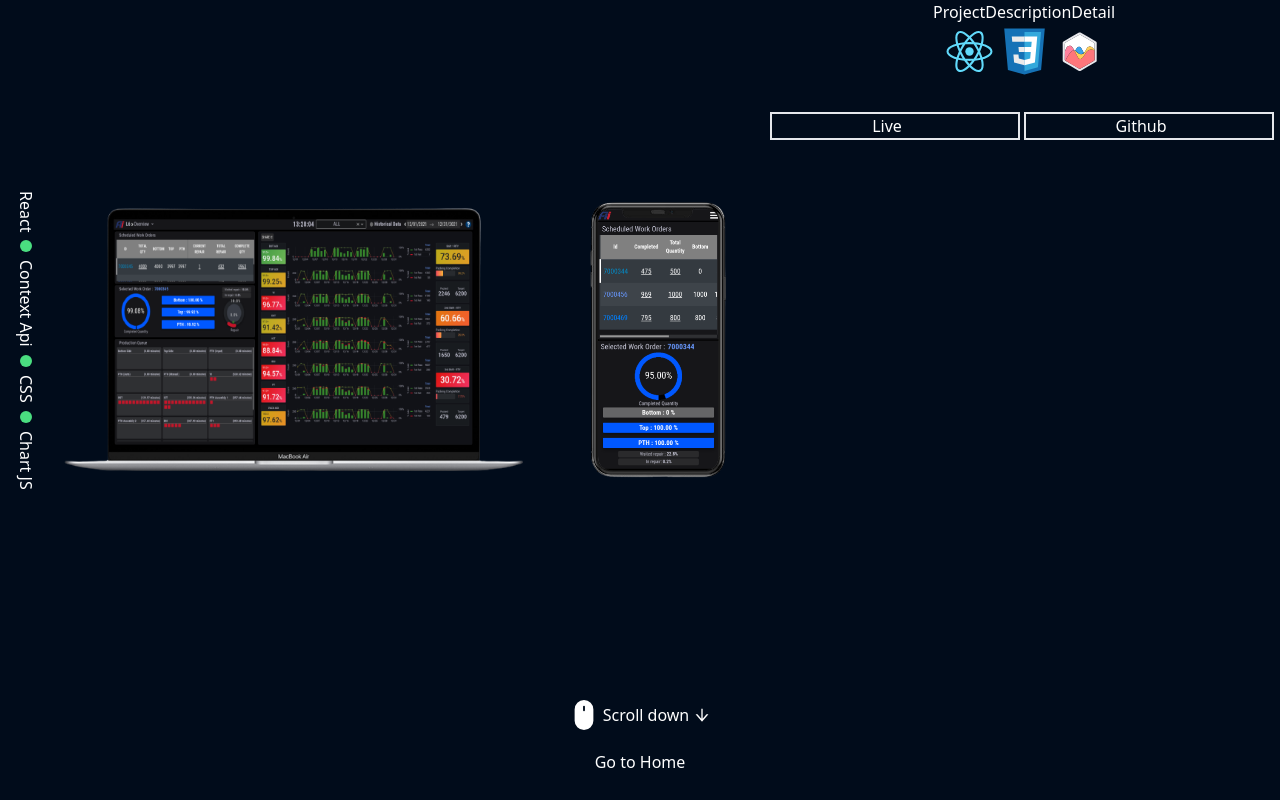
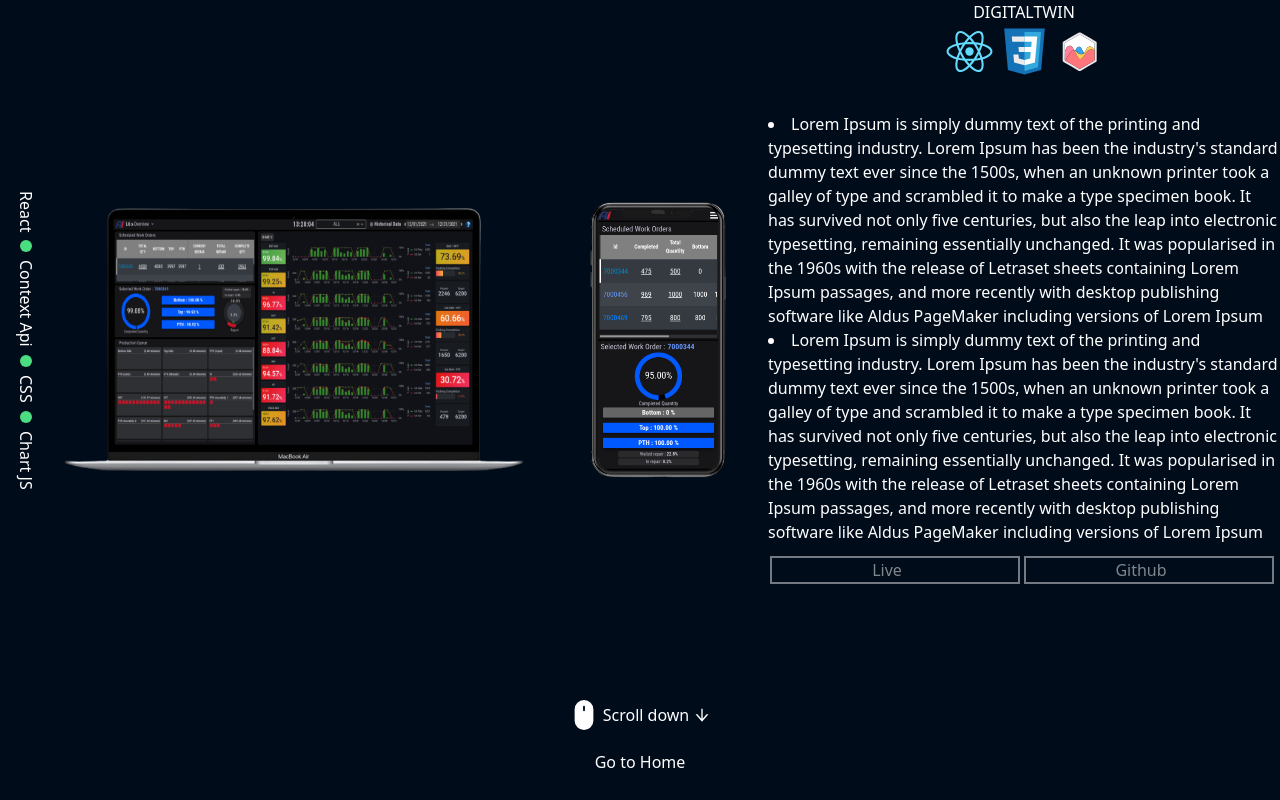
Before and after one commit to Anonymous-Chris/windowsportfolio, a React (Create React App) app: page /projects in a window 1280 px wide. Built offline with nearby package versions, Linux system fonts and the light colour scheme; what tw-elements would draw is missing.

Commit message:
feat: add config for buttons

```diff
--- a/src/Data/ProjectsData.js
+++ b/src/Data/ProjectsData.js
@@ -22,21 +22,55 @@ const ProjectsData = () => {
             component: "digitalTwin",
             stack: ["React", "Context Api", "CSS", "Chart JS"],
             laptopImage: [digitalTwinOverviewDesktop, digitalTwinFmcsDesktop, digitalTwinBsiDesktop],
-            mobileImage: [digitalTwinOverviewMobile, digitalTwinBsiMobile]
+            mobileImage: [digitalTwinOverviewMobile, digitalTwinBsiMobile],
+            config: {
+                isLive: false,
+                hasGithub: false
+            },
+            projectDesc: [
+                {
+                    desc: "Lorem Ipsum is simply dummy text of the printing and typesetting industry. Lorem Ipsum has been the industry's standard dummy text ever since the 1500s, when an unknown printer took a galley of type and scrambled it to make a type specimen book. It has survived not only five centuries, but also the leap into electronic typesetting, remaining essentially unchanged. It was popularised in the 1960s with the release of Letraset sheets containing Lorem Ipsum passages, and more recently with desktop publishing software like Aldus PageMaker including versions of Lorem Ipsum"
+                },
+                {
+                    desc: "Lorem Ipsum is simply dummy text of the printing and typesetting industry. Lorem Ipsum has been the industry's standard dummy text ever since the 1500s, when an unknown printer took a galley of type and scrambled it to make a type specimen book. It has survived not only five centuries, but also the leap into electronic typesetting, remaining essentially unchanged. It was popularised in the 1960s with the release of Letraset sheets containing Lorem Ipsum passages, and more recently with desktop publishing software like Aldus PageMaker including versions of Lorem Ipsum"
+                }
+            ]
         },
         {
             show: true,
             component: "fiicharger",
             stack: ["Vue", "Element UI", "SCSS"],
             laptopImage: [fiichargerStationDesktop, fiichargerReportsnDesktop, fiichargerPdfDesktop],
-            mobileImage: [fiichargerStationMobile, fiichargerReportsMobile]
+            mobileImage: [fiichargerStationMobile, fiichargerReportsMobile],
+            config: {
+                isLive: false,
+                hasGithub: false
+            },
+            projectDesc: []
+        },
+        {
+            show: true,
+            component: "surveillance",
+            stack: ["React", "CSS"],
+            laptopImage: [surveillanceDesktop, surveillanceHomeDesktop, surveillancePhotoDesktop],
+            mobileImage: [surveillanceMobile, surveillanceHomeMobile, surveillanceVideoMobile],
+            config: {
+                isLive: true,
+                hasGithub: true
+            },
+            projectDesc: []
         },
         {
             show: false,
-            component: "surveillance",
-            stack: ["React", "CSS"],
-            laptopImage: [surveillanceDesktop, surveillanceHomeDesktop, surveillancePhotoDesktop],
-            mobileImage: [surveillanceMobile, surveillanceHomeMobile, surveillanceVideoMobile]
+            component: "portfolio",
+            stack: [],
+            laptopImage: [],
+            mobileImage: [],
+            config: {
+                isLive: false,
+                hasGithub: false
+            },
+            projectDesc: []
         }
     ]
     return data
--- a/src/components/Pages/Projects/Buttons/GithubButton.js
+++ b/src/components/Pages/Projects/Buttons/GithubButton.js
@@ -1,8 +1,12 @@
 import React from "react"
 import { FiGithub } from "react-icons/fi"
-const GithubButton = () => {
+const GithubButton = ({ disabled }) => {
     return (
-        <div className="group mr-1 flex w-[inherit] max-w-[250px] items-center justify-center border-2 cursor-pointer">
+        <div
+            className={`group mr-1 flex w-[inherit] max-w-[250px] cursor-pointer items-center justify-center border-2 ${
+                disabled ? "cursor-not-allowed opacity-50" : ""
+            }`}
+        >
             <span className="mr-4">Github</span>
             <FiGithub className="absolute ml-[12rem] hidden group-hover:block"></FiGithub>
         </div>
--- a/src/components/Pages/Projects/Buttons/LiveButton.js
+++ b/src/components/Pages/Projects/Buttons/LiveButton.js
@@ -1,8 +1,12 @@
 import React from "react"
 import { FiCast } from "react-icons/fi"
-const LiveButton = () => {
+const LiveButton = ({ disabled }) => {
     return (
-        <div className="group mr-1 flex w-[inherit] max-w-[250px] cursor-pointer items-center justify-center border-2">
+        <div
+            className={`group mr-1 flex w-[inherit] max-w-[250px] cursor-pointer items-center justify-center border-2 ${
+                disabled ? "cursor-not-allowed opacity-50" : ""
+            }`}
+        >
             <span className="mr-4">Live</span>
             <FiCast className=" absolute ml-[12rem] hidden group-hover:block"></FiCast>
         </div>
--- a/src/components/Pages/Projects/EachProject.js
+++ b/src/components/Pages/Projects/EachProject.js
@@ -4,7 +4,7 @@ import { BsFillMouseFill } from "react-icons/bs"
 import GoHome from "../../../components/Pages/Common/GoHome"
 import ProjectDescription from "./ProjectDescription"
 import ProjectImages from "./ProjectImages"
-const EachProject = ({ lastItem, laptopImage, mobileImage, stackTextDesc, projectDescriptionDetail }) => {
+const EachProject = ({ lastItem, laptopImage, mobileImage, name, config, stackTextDesc, projectDesc }) => {
     return (
         <div className="projectElement projectSnapStop h-full w-full text-center">
             <div className="flex h-[85%] w-full flex-col lg:flex-row">
@@ -14,8 +14,10 @@ const EachProject = ({ lastItem, laptopImage, mobileImage, stackTextDesc, projec
                     stackTextDesc={stackTextDesc}
                 ></ProjectImages>
                 <ProjectDescription
+                    name={name}
                     stackTextDesc={stackTextDesc}
-                    projectDescriptionDetail={projectDescriptionDetail}
+                    projectDesc={projectDesc}
+                    config={config}
                 ></ProjectDescription>
             </div>
             <div className="m-auto mt-5 flex items-center justify-center">
--- a/src/components/Pages/Projects/ProjectDescription.js
+++ b/src/components/Pages/Projects/ProjectDescription.js
@@ -3,18 +3,17 @@ import GithubButton from "./Buttons/GithubButton"
 import LiveButton from "./Buttons/LiveButton"
 import HorizontalIconsStack from "./HorizontalIconsStack"
 import ProjectDescriptionDetail from "./ProjectDescriptionDetail"
-const ProjectDescription = ({ stackTextDesc, projectDescriptionDetail }) => {
+const ProjectDescription = ({ stackTextDesc, projectDesc, name, config }) => {
     return (
         <div className="flex w-full flex-col lg:w-[40%]">
+            {name.toUpperCase()}
             <div className="">
-                <ProjectDescriptionDetail
-                    projectDescriptionDetail={projectDescriptionDetail}
-                ></ProjectDescriptionDetail>
                 <HorizontalIconsStack stackTextDesc={stackTextDesc}></HorizontalIconsStack>
+                <ProjectDescriptionDetail projectDesc={projectDesc}></ProjectDescriptionDetail>
             </div>
             <div className="flex w-full justify-center">
-                <LiveButton></LiveButton>
-                <GithubButton></GithubButton>
+                <LiveButton disabled={!config.isLive}></LiveButton>
+                <GithubButton disabled={!config.hasGithub}></GithubButton>
             </div>
         </div>
     )
--- a/src/components/Pages/Projects/ProjectDescriptionDetail.js
+++ b/src/components/Pages/Projects/ProjectDescriptionDetail.js
@@ -1,10 +1,9 @@
 import React from 'react'
 
-const ProjectDescriptionDetail = ({ projectDescriptionDetail }) => {
+const ProjectDescriptionDetail = ({ projectDesc }) => {
     return (
-        <div>
-            ProjectDescriptionDetail
-            {projectDescriptionDetail}
+        <div className="mb-3 flex flex-col text-left">
+            {projectDesc.length > 0 && projectDesc.map((item, index) => <li key={index}>{item.desc}</li>)}
         </div>
     )
 }
--- a/src/pages/Projects.js
+++ b/src/pages/Projects.js
@@ -22,15 +22,20 @@ const Projects = () => {
         <div className="projectMandatory relative h-screen w-screen overflow-scroll overflow-x-hidden">
             {/* send lastitem props to the last component */}
             {projectData.length > 0 &&
-                projectData.map((item, index) => (
+                projectData.map(
+                    (item, index) =>
+                        item.show && (
                             <EachProject
                                 key={index}
-                        component={item.component}
+                                name={item.component}
+                                config={item.config}
                                 mobileImage={item.mobileImage[randomIndexLaptop[index]] || item.mobileImage[0]}
                                 laptopImage={item.laptopImage[randomIndexLaptop[index]] || item.laptopImage[0]}
                                 stackTextDesc={item.stack}
+                                projectDesc={item.projectDesc}
                             ></EachProject>
-                ))}
+                        )
+                )}
             yo
         </div>
     )
```
Lines whose indentation alone changed are shown as unchanged.
